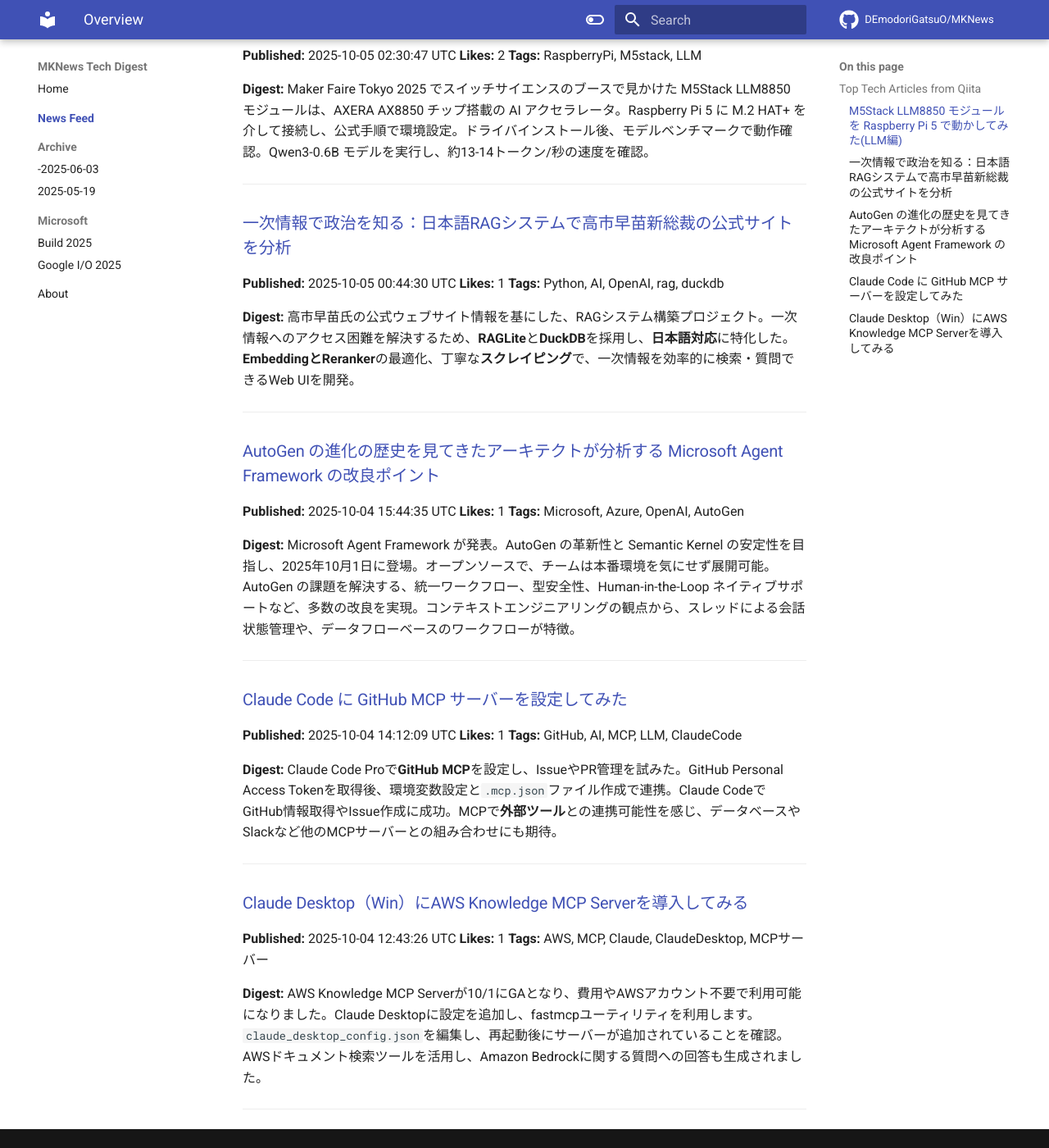
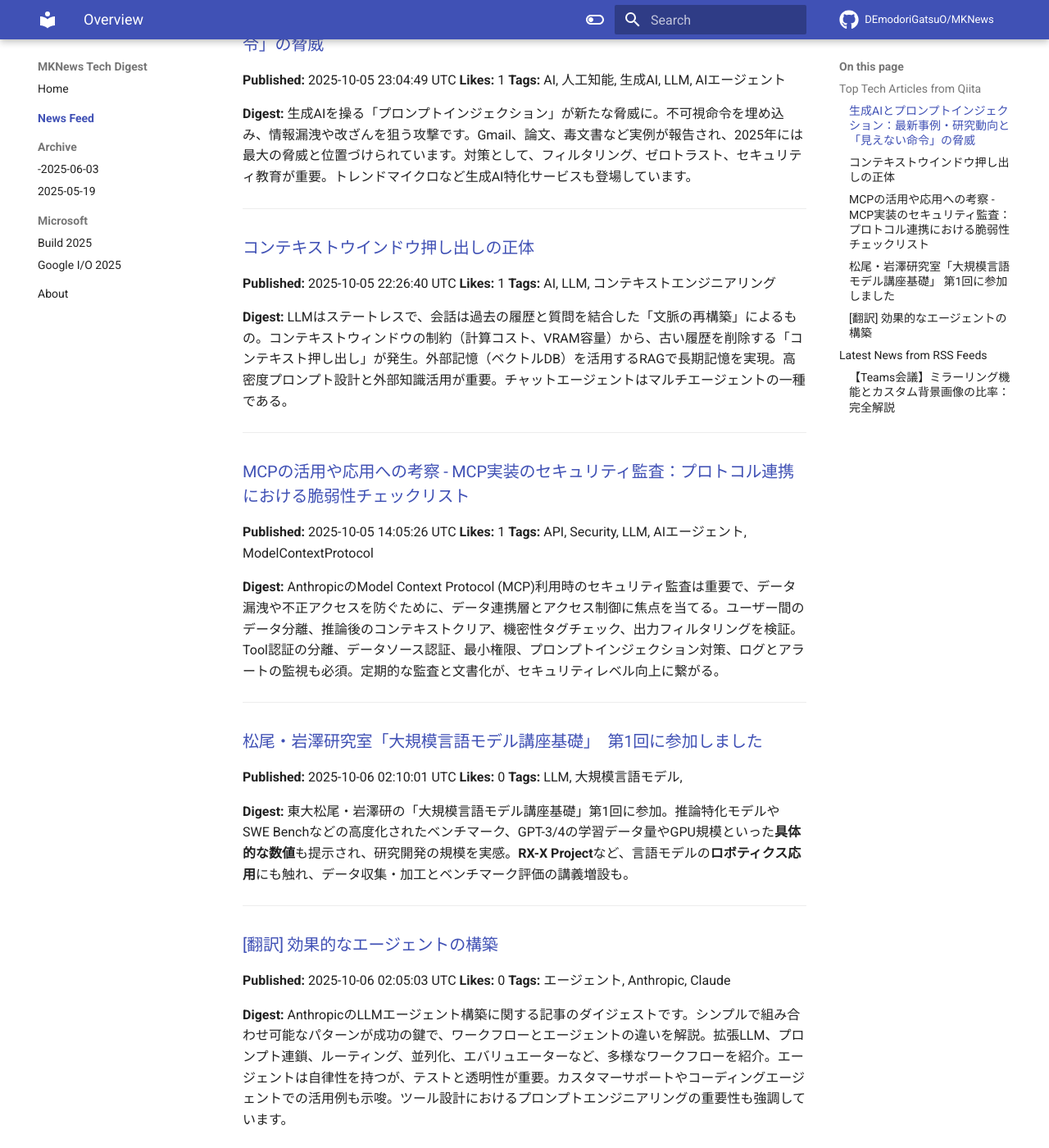
Before and after one commit to DEmodoriGatsuO/MKNews, an MkDocs documentation site: the page built from docs/news/index.md, in a window 1280 px wide and 1400 px high, scrolled down 222 px. Shown: the whole window at 82% size. Built offline with MkDocs 1.6.1 and Material for MkDocs 9.7.7, drawn with Linux system fonts in a browser that asks for light colours; comment, search, counter and statistics services are not loaded; some of the changed text lies outside the part shown.

Commit message:
Automated AI Tech Digest - 2025-10-06

```diff
--- a/docs/news/index.md
+++ b/docs/news/index.md
@@ -1,55 +1,68 @@
-# AI Tech Trends Digest (2025-10-05)
+# AI Tech Trends Digest (2025-10-06)
 
 
 ## Top Tech Articles from Qiita
 
 
-### [M5Stack LLM8850 モジュールを Raspberry Pi 5 で動かしてみた(LLM編)](https://qiita.com/uzuki_aoba/items/78e1944b8ccb60107d5c)
-**Published:** 2025-10-05 02:30:47 UTC
-**Likes:** 2
-**Tags:** RaspberryPi, M5stack, LLM
+### [生成AIとプロンプトインジェクション：最新事例・研究動向と「見えない命令」の脅威](https://qiita.com/Shawin/items/191db867ea4e3728b674)
+**Published:** 2025-10-05 23:04:49 UTC
+**Likes:** 1
+**Tags:** AI, 人工知能, 生成AI, LLM, AIエージェント
 
 **Digest:**
-Maker Faire Tokyo 2025 でスイッチサイエンスのブースで見かけた M5Stack LLM8850 モジュールは、AXERA AX8850 チップ搭載の AI アクセラレータ。Raspberry Pi 5 に M.2 HAT+ を介して接続し、公式手順で環境設定。ドライバインストール後、モデルベンチマークで動作確認。Qwen3-0.6B モデルを実行し、約13-14トークン/秒の速度を確認。
+生成AIを操る「プロンプトインジェクション」が新たな脅威に。不可視命令を埋め込み、情報漏洩や改ざんを狙う攻撃です。Gmail、論文、毒文書など実例が報告され、2025年には最大の脅威と位置づけられています。対策として、フィルタリング、ゼロトラスト、セキュリティ教育が重要。トレンドマイクロなど生成AI特化サービスも登場しています。
 
 ---
 
-### [一次情報で政治を知る：日本語RAGシステムで高市早苗新総裁の公式サイトを分析](https://qiita.com/shinonome_taku/items/92abee445fe2804b8430)
-**Published:** 2025-10-05 00:44:30 UTC
+### [コンテキストウインドウ押し出しの正体](https://qiita.com/s-age/items/b7aa79e497c09ad4ae28)
+**Published:** 2025-10-05 22:26:40 UTC
 **Likes:** 1
-**Tags:** Python, AI, OpenAI, rag, duckdb
+**Tags:** AI, LLM, コンテキストエンジニアリング
 
 **Digest:**
-高市早苗氏の公式ウェブサイト情報を基にした、RAGシステム構築プロジェクト。一次情報へのアクセス困難を解決するため、**RAGLite**と**DuckDB**を採用し、**日本語対応**に特化した。**EmbeddingとReranker**の最適化、丁寧な**スクレイピング**で、一次情報を効率的に検索・質問できるWeb UIを開発。
+LLMはステートレスで、会話は過去の履歴と質問を結合した「文脈の再構築」によるもの。コンテキストウィンドウの制約（計算コスト、VRAM容量）から、古い履歴を削除する「コンテキスト押し出し」が発生。外部記憶（ベクトルDB）を活用するRAGで長期記憶を実現。高密度プロンプト設計と外部知識活用が重要。チャットエージェントはマルチエージェントの一種である。
 
 ---
 
-### [AutoGen の進化の歴史を見てきたアーキテクトが分析する Microsoft Agent Framework の改良ポイント](https://qiita.com/nohanaga/items/2ed726f9a0ff092b3f36)
-**Published:** 2025-10-04 15:44:35 UTC
+### [MCPの活用や応用への考察 - MCP実装のセキュリティ監査：プロトコル連携における脆弱性チェックリスト](https://qiita.com/555hamano/items/d973a008a1ec16556081)
+**Published:** 2025-10-05 14:05:26 UTC
 **Likes:** 1
-**Tags:** Microsoft, Azure, OpenAI, AutoGen
+**Tags:** API, Security, LLM, AIエージェント, ModelContextProtocol
 
 **Digest:**
-Microsoft Agent Framework が発表。AutoGen の革新性と Semantic Kernel の安定性を目指し、2025年10月1日に登場。オープンソースで、チームは本番環境を気にせず展開可能。AutoGen の課題を解決する、統一ワークフロー、型安全性、Human-in-the-Loop ネイティブサポートなど、多数の改良を実現。コンテキストエンジニアリングの観点から、スレッドによる会話状態管理や、データフローベースのワークフローが特徴。
+AnthropicのModel Context Protocol (MCP)利用時のセキュリティ監査は重要で、データ漏洩や不正アクセスを防ぐために、データ連携層とアクセス制御に焦点を当てる。ユーザー間のデータ分離、推論後のコンテキストクリア、機密性タグチェック、出力フィルタリングを検証。Tool認証の分離、データソース認証、最小権限、プロンプトインジェクション対策、ログとアラートの監視も必須。定期的な監査と文書化が、セキュリティレベル向上に繋がる。
 
 ---
 
-### [Claude Code に GitHub MCP サーバーを設定してみた](https://qiita.com/ymtdir/items/4d17b5ebac0b025eb825)
-**Published:** 2025-10-04 14:12:09 UTC
-**Likes:** 1
-**Tags:** GitHub, AI, MCP, LLM, ClaudeCode
+### [松尾・岩澤研究室「大規模言語モデル講座基礎」　第1回に参加しました](https://qiita.com/mihosato/items/661b67b0bfa4c4366284)
+**Published:** 2025-10-06 02:10:01 UTC
+**Likes:** 0
+**Tags:** LLM, 大規模言語モデル,
 
 **Digest:**
-Claude Code Proで**GitHub MCP**を設定し、IssueやPR管理を試みた。GitHub Personal Access Tokenを取得後、環境変数設定と`.mcp.json`ファイル作成で連携。Claude CodeでGitHub情報取得やIssue作成に成功。MCPで**外部ツール**との連携可能性を感じ、データベースやSlackなど他のMCPサーバーとの組み合わせにも期待。
+東大松尾・岩澤研の「大規模言語モデル講座基礎」第1回に参加。推論特化モデルやSWE Benchなどの高度化されたベンチマーク、GPT-3/4の学習データ量やGPU規模といった**具体的な数値**も提示され、研究開発の規模を実感。**RX-X Project**など、言語モデルの**ロボティクス応用**にも触れ、データ収集・加工とベンチマーク評価の講義増設も。
 
 ---
 
-### [Claude Desktop（Win）にAWS Knowledge MCP Serverを導入してみる](https://qiita.com/eiji-noguchi/items/d050715ee4c07131a6f8)
-**Published:** 2025-10-04 12:43:26 UTC
-**Likes:** 1
-**Tags:** AWS, MCP, Claude, ClaudeDesktop, MCPサーバー
+### [[翻訳] 効果的なエージェントの構築](https://qiita.com/taka_yayoi/items/fd2fa849163553038b71)
+**Published:** 2025-10-06 02:05:03 UTC
+**Likes:** 0
+**Tags:** エージェント, Anthropic, Claude
 
 **Digest:**
-AWS Knowledge MCP Serverが10/1にGAとなり、費用やAWSアカウント不要で利用可能になりました。Claude Desktopに設定を追加し、fastmcpユーティリティを利用します。`claude_desktop_config.json`を編集し、再起動後にサーバーが追加されていることを確認。AWSドキュメント検索ツールを活用し、Amazon Bedrockに関する質問への回答も生成されました。
+AnthropicのLLMエージェント構築に関する記事のダイジェストです。シンプルで組み合わせ可能なパターンが成功の鍵で、ワークフローとエージェントの違いを解説。拡張LLM、プロンプト連鎖、ルーティング、並列化、エバリュエーターなど、多様なワークフローを紹介。エージェントは自律性を持つが、テストと透明性が重要。カスタマーサポートやコーディングエージェントでの活用例も示唆。ツール設計におけるプロンプトエンジニアリングの重要性も強調しています。
 
 ---
+
+## Latest News from RSS Feeds
+
+
+### [【Teams会議】ミラーリング機能とカスタム背景画像の比率：完全解説](https://blog.jbs.co.jp/entry/2025/10/06/141616)
+**Source:** JBS Blog
+**Published:** 2025-10-06 05:16:16 UTC
+**Tags:** Tech, Teams会議, ミラーリング, カスタム背景画像
+
+**Digest:**
+オンライン会議でのプレゼン、困った経験ありませんか？ 背景説明で手の左右が逆になる、背景画像が見切れるといった問題は、事前の設定不足が原因です。ミラーリング機能や推奨アスペクト比（16:9）の確認が重要です。本記事では、筆者の体験談に基づき、これらの問題とその解決策を詳しく解説します。
+
+---
```
